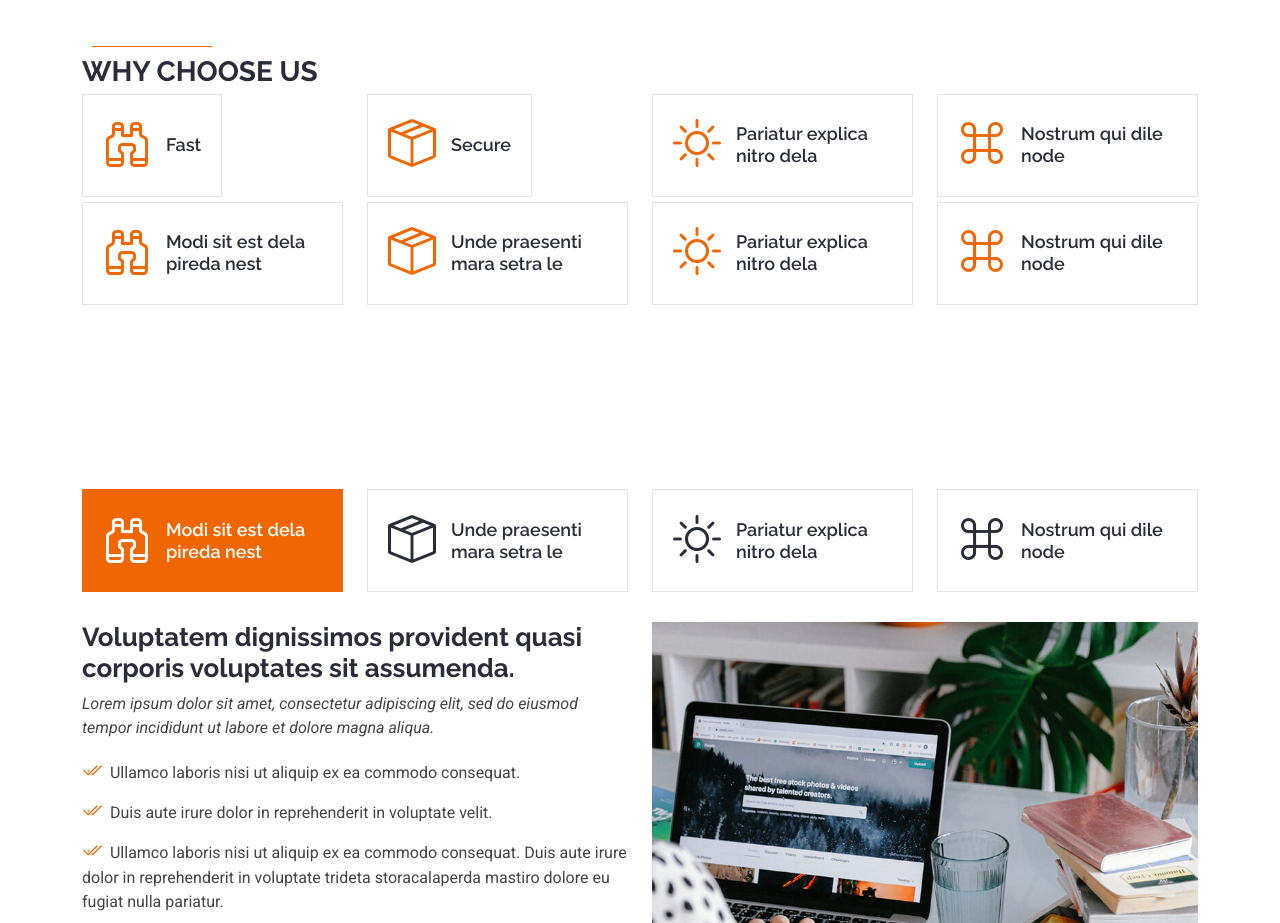
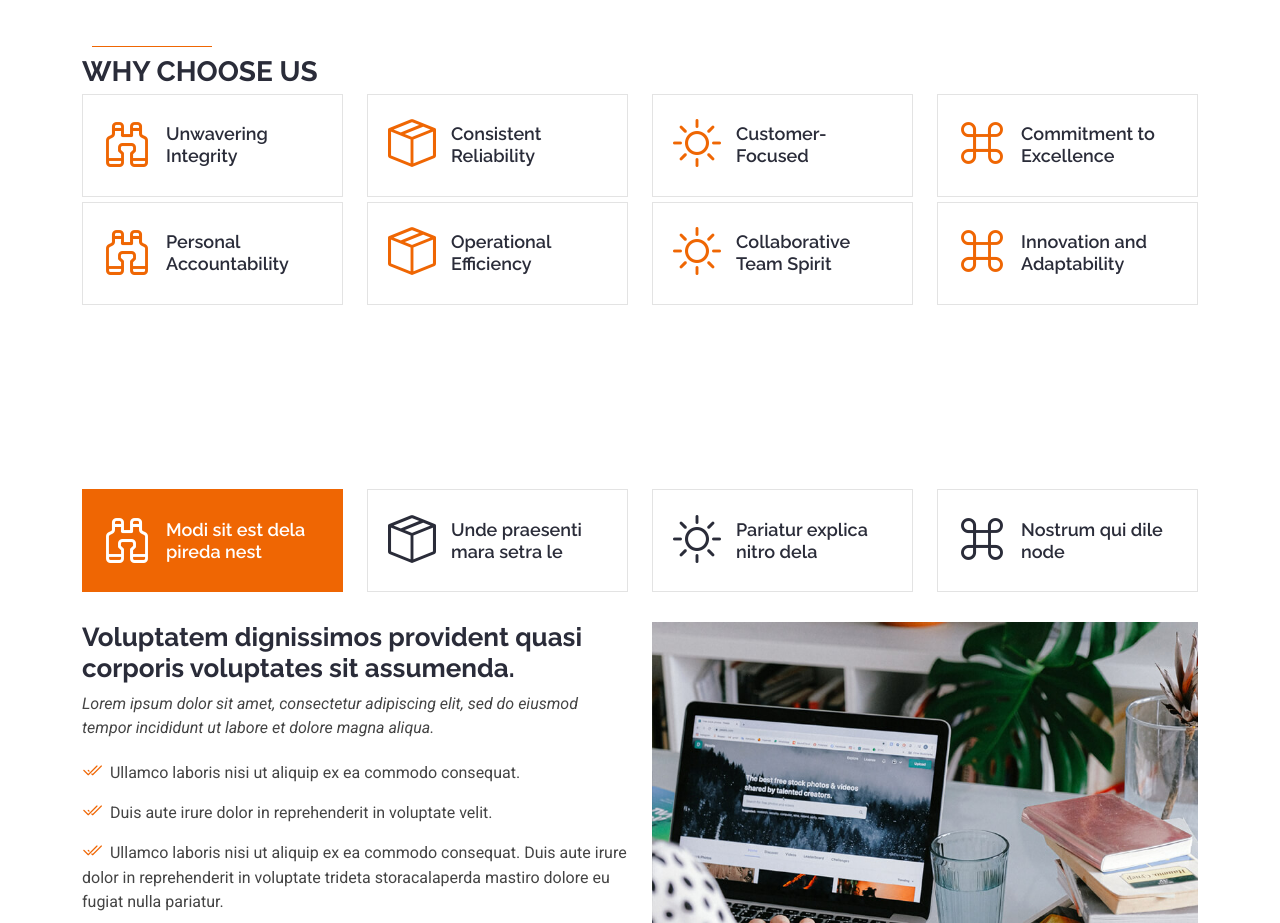
Before and after one commit to ziaulhassan/mahams, a plain HTML site: page index.html in a window 1280 px wide. Shown: the part 1220-2143 px from the top of the page. Drawn offline with Linux system fonts and the light colour scheme.

Commit message:
2nd comit

```diff
--- a/index.html
+++ b/index.html
@@ -192,25 +192,25 @@
           <li class="nav-item col-3">
             <a class="nav-link">
               <i class="bi bi-binoculars"></i>
-              <h4 class="d-none d-lg-block">Fast</h4>
+              <h4 class="d-none d-lg-block">Unwavering Integrity</h4>
             </a>
           </li>
           <li class="nav-item col-3">
             <a class="nav-link">
               <i class="bi bi-box-seam"></i>
-              <h4 class="d-none d-lg-block">Secure</h4>
+              <h4 class="d-none d-lg-block">Consistent Reliability</h4>
             </a>
           </li>
           <li class="nav-item col-3">
             <a class="nav-link">
               <i class="bi bi-brightness-high"></i>
-              <h4 class="d-none d-lg-block">Pariatur explica nitro dela</h4>
+              <h4 class="d-none d-lg-block">Customer-Focused</h4>
             </a>
           </li>
           <li class="nav-item col-3">
             <a class="nav-link">
               <i class="bi bi-command"></i>
-              <h4 class="d-none d-lg-block">Nostrum qui dile node</h4>
+              <h4 class="d-none d-lg-block">Commitment to Excellence</h4>
             </a>
           </li>
         </ul>
@@ -218,25 +218,25 @@
           <li class="nav-item col-3">
             <a class="nav-link">
               <i class="bi bi-binoculars"></i>
-              <h4 class="d-none d-lg-block">Modi sit est dela pireda nest</h4>
+              <h4 class="d-none d-lg-block">Personal Accountability</h4>
             </a>
           </li>
           <li class="nav-item col-3">
             <a class="nav-link">
               <i class="bi bi-box-seam"></i>
-              <h4 class="d-none d-lg-block">Unde praesenti mara setra le</h4>
+              <h4 class="d-none d-lg-block">Operational Efficiency</h4>
             </a>
           </li>
           <li class="nav-item col-3">
             <a class="nav-link">
               <i class="bi bi-brightness-high"></i>
-              <h4 class="d-none d-lg-block">Pariatur explica nitro dela</h4>
+              <h4 class="d-none d-lg-block">Collaborative Team Spirit</h4>
             </a>
           </li>
           <li class="nav-item col-3">
             <a class="nav-link">
               <i class="bi bi-command"></i>
-              <h4 class="d-none d-lg-block">Nostrum qui dile node</h4>
+              <h4 class="d-none d-lg-block">Innovation and Adaptability</h4>
             </a>
           </li>
         </ul>
```
